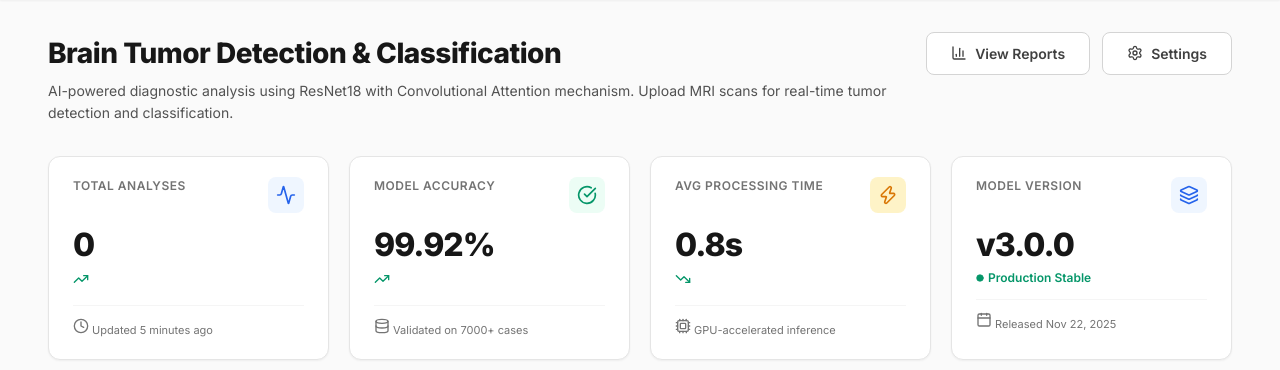
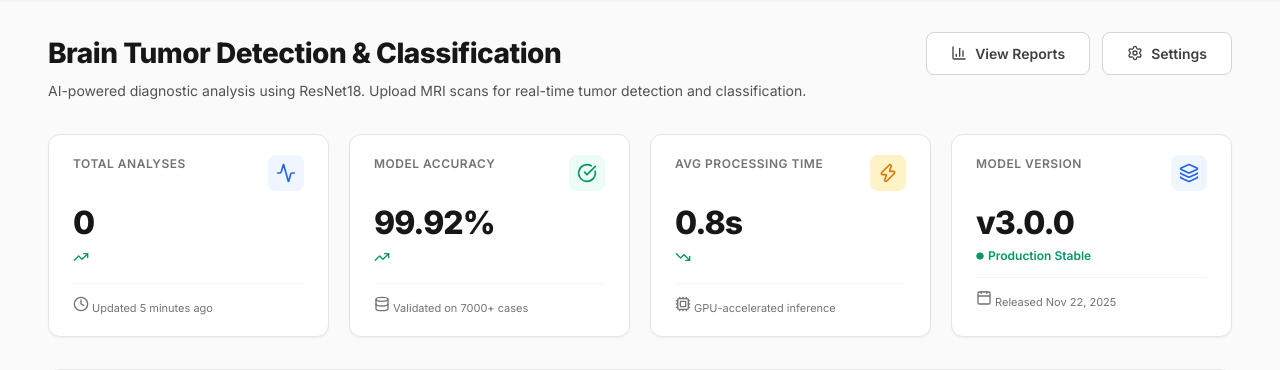
Before and after one commit to skrohinahmed/MedAI-backend, a Flask app: page / in a window 1280 px wide. Shown: the part 107-477 px from the top of the page. Run offline with Flask 3, Linux system fonts and the light colour scheme.

Commit message:
app update

```diff
--- a/templates/index.html
+++ b/templates/index.html
@@ -1114,7 +1114,7 @@
                 <div class="page-title-group">
                     <h1>Brain Tumor Detection & Classification</h1>
                     <p class="page-description">
-                        AI-powered diagnostic analysis using ResNet18 with Convolutional Attention mechanism.
+                        AI-powered diagnostic analysis using ResNet18.
                         Upload MRI scans for real-time tumor detection and classification.
                     </p>
                 </div>
```
